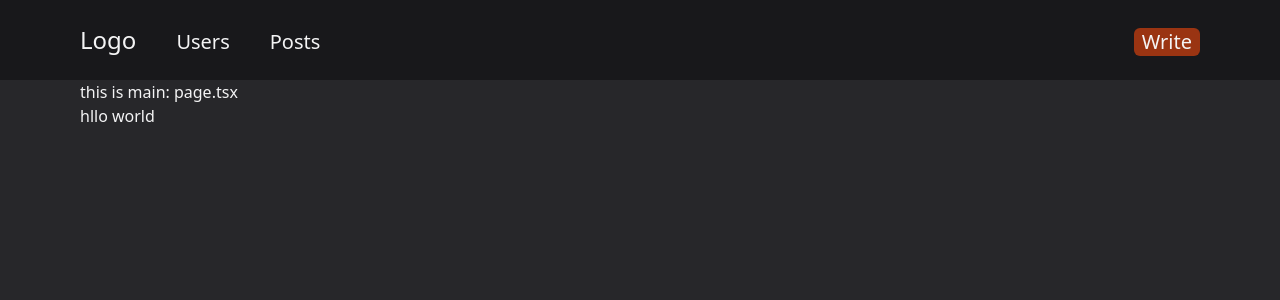
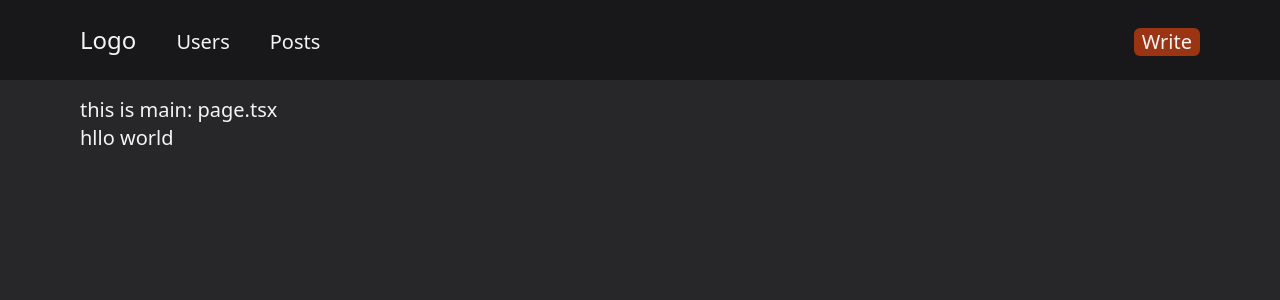
Before and after one commit to Lootmann/nnnxxxttt, a Next.js app: page / in a window 1280 px wide. Shown: the top 300 px of the page. Built offline with nearby package versions, Linux system fonts and the light colour scheme.

Commit message:
app/page: add css

```diff
--- a/src/app/page.tsx
+++ b/src/app/page.tsx
@@ -1,6 +1,6 @@
 export default function Home() {
   return (
-    <main className="">
+    <main className="py-4 text-xl">
       <h2>this is main: page.tsx</h2>
 
       <p>hllo world</p>
```
